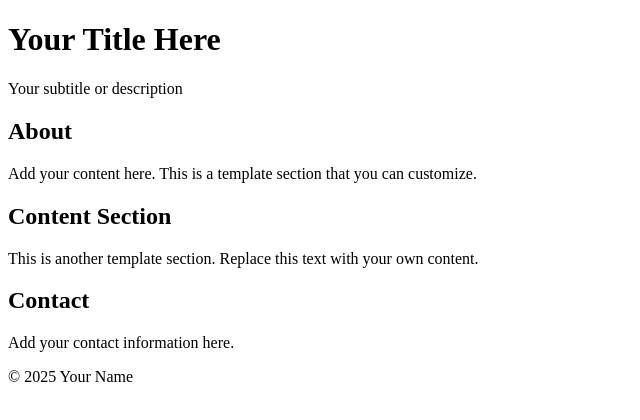
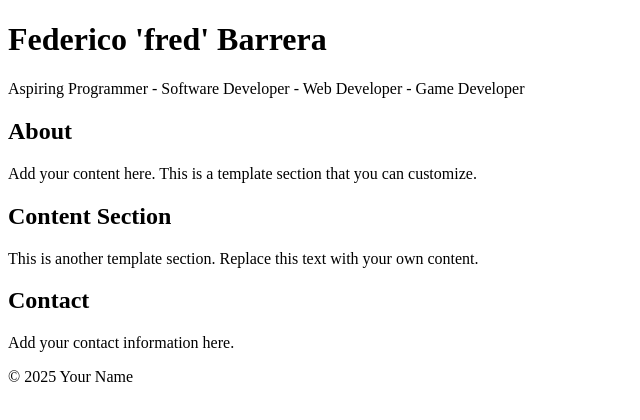
Before and after one commit to fwr3d/fbarro.github.io, a plain HTML site: page index.html in a window 1280 px wide. Shown: the whole page, without its empty margins (0-640 px from the left). Drawn offline with Linux system fonts and the light colour scheme.

Commit message:
Update index.html with new header content, replacing placeholder title and description with personal branding information for Federico 'fred' Barrera.

```diff
--- a/index.html
+++ b/index.html
@@ -8,8 +8,8 @@
 </head>
 <body>
   <header>
-    <h1>Your Title Here</h1>
-    <p>Your subtitle or description</p>
+    <h1>Federico 'fred' Barrera</h1>
+    <p>Aspiring Programmer - Software Developer - Web Developer - Game Developer</p>
   </header>
 
   <main>
```
